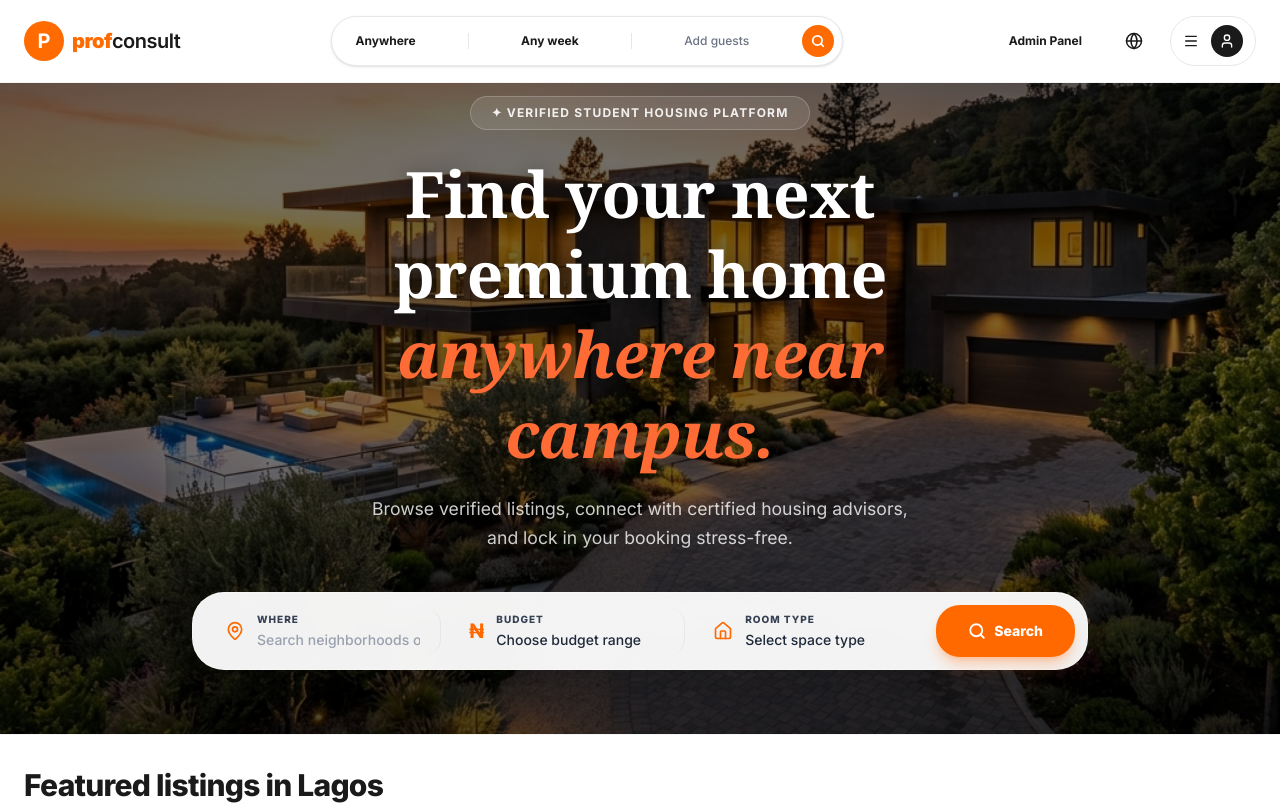
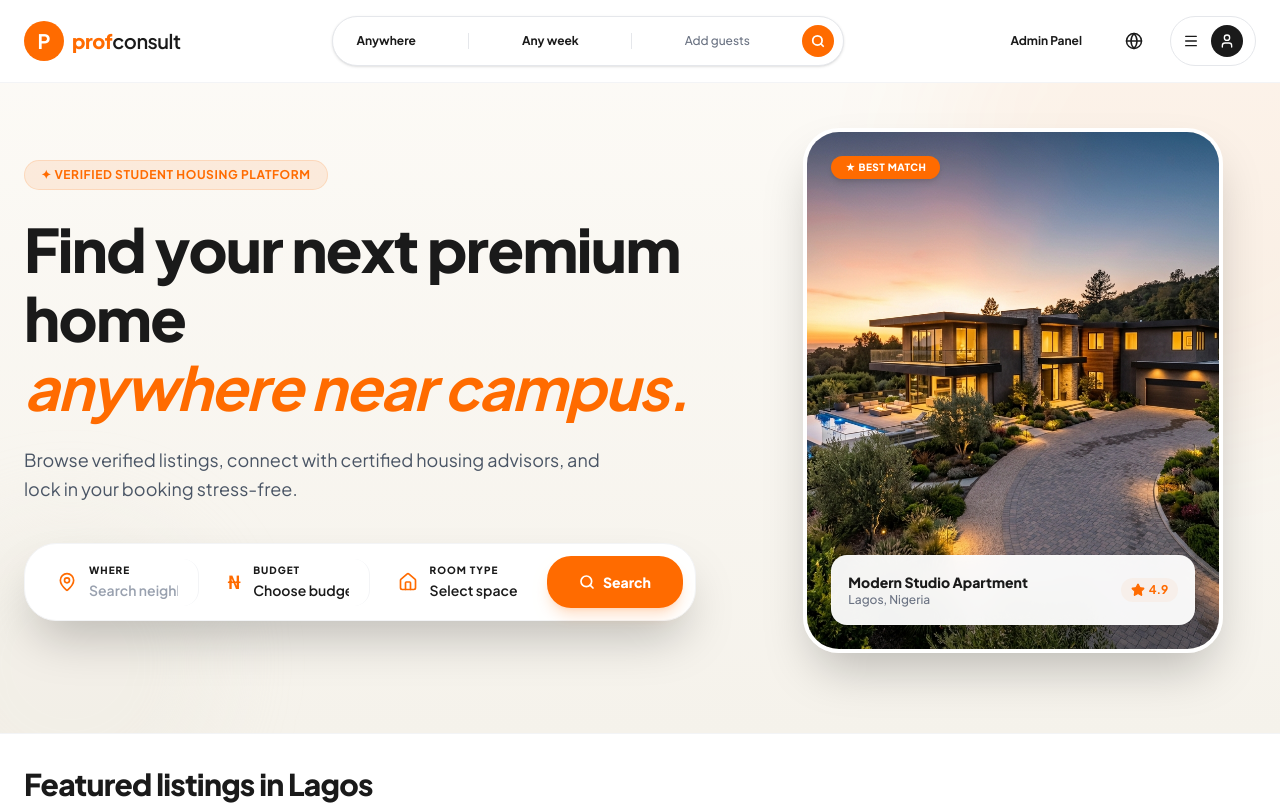
Before and after one commit to muwagunprecious/prof-consult-, a Next.js app: page / in a window 1280 px wide. Shown: the top 805 px of the page. Built offline with nearby package versions, Linux system fonts and the light colour scheme; no server answers; the database is empty.

Commit message:
feat: redesign hero section with two columns, update fonts to Plus Jakarta Sans, make featured listings compact horizontal cards

```diff
--- a/src/app/globals.css
+++ b/src/app/globals.css
@@ -23,8 +23,12 @@
 body {
   background: var(--background);
   color: var(--foreground);
-  font-family: 'Inter', -apple-system, BlinkMacSystemFont, "Segoe UI", Roboto, Helvetica, Arial, sans-serif;
+  font-family: var(--font-jakarta), 'Inter', -apple-system, BlinkMacSystemFont, "Segoe UI", Roboto, Helvetica, Arial, sans-serif;
   overflow-x: hidden;
+}
+
+h1, h2, h3, h4, h5, h6 {
+  font-family: var(--font-jakarta), sans-serif;
 }
 
 .glass-nav {
--- a/src/components/sections/Hero.tsx
+++ b/src/components/sections/Hero.tsx
@@ -1,127 +1,92 @@
 "use client";
 import React from "react";
 import { motion } from "framer-motion";
-import { Search, MapPin, Home as HomeIcon } from "lucide-react";
+import { Search, MapPin, Home as HomeIcon, Star } from "lucide-react";
 import Link from "next/link";
 
 const Hero = () => {
   return (
-    <section
-      className="relative min-h-[90vh] flex items-center justify-center overflow-hidden"
-      style={{
-        backgroundImage: "url('/hero_banner.png')",
-        backgroundSize: "cover",
-        backgroundPosition: "center",
-        backgroundRepeat: "no-repeat",
-      }}
-    >
-      {/* Dark gradient overlay so text is readable */}
-      <div className="absolute inset-0 bg-gradient-to-b from-black/60 via-black/50 to-black/70" />
+    <section className="relative bg-gradient-to-b from-[#FDFBF7] to-[#F5F2EB] pt-32 pb-20 overflow-hidden min-h-[90vh] flex items-center">
+      {/* Background blobs for a modern, premium feel */}
+      <div className="absolute top-0 right-0 w-[500px] h-[500px] bg-brand-orange/5 rounded-full blur-3xl pointer-events-none -mr-40 -mt-20" />
+      <div className="absolute bottom-0 left-0 w-[300px] h-[300px] bg-[#EBE7DF]/30 rounded-full blur-2xl pointer-events-none -ml-20 -mb-20" />
 
-      {/* Content sits on top of the background */}
-      <div className="relative z-10 max-w-5xl mx-auto px-6 w-full flex flex-col items-center text-center pt-24 pb-16">
+      <div className="max-w-7xl mx-auto px-6 w-full relative z-10">
+        <div className="grid grid-cols-1 lg:grid-cols-12 gap-12 items-center">
 
-        {/* Pill badge */}
+          {/* Left Column: Text Content & Search Panel */}
+          <div className="lg:col-span-7 text-left flex flex-col justify-center">
+            {/* Subtle Friendly Pill Tag */}
             <motion.div
               initial={{ opacity: 0, y: 15 }}
               animate={{ opacity: 1, y: 0 }}
               transition={{ duration: 0.5 }}
-          className="mb-6 inline-flex items-center gap-2 bg-white/10 backdrop-blur-sm px-5 py-2 rounded-full text-white/90 text-xs font-bold uppercase tracking-widest border border-white/20"
+              className="mb-6 inline-flex items-center gap-2 bg-brand-orange/10 px-4 py-1.5 rounded-full text-brand-orange text-xs font-bold uppercase tracking-wider border border-brand-orange/15 w-fit"
             >
-          ✦ Verified Student Housing Platform
+              <span>✦ Verified Student Housing Platform</span>
             </motion.div>
 
             {/* Hero Title */}
             <motion.h1
-          initial={{ opacity: 0, y: 25 }}
+              initial={{ opacity: 0, y: 20 }}
               animate={{ opacity: 1, y: 0 }}
-          transition={{ duration: 0.7, delay: 0.1 }}
-          className="font-extrabold leading-tight mb-5 max-w-3xl"
-          style={{
-            fontSize: "clamp(2.2rem, 5vw, 4rem)",
-            fontFamily: "'Georgia', 'Playfair Display', serif",
-            color: "#FFFFFF",
-            textShadow: "0 2px 20px rgba(0,0,0,0.4)",
-            letterSpacing: "-0.01em",
-          }}
+              transition={{ duration: 0.6, delay: 0.1 }}
+              className="text-4xl sm:text-5xl md:text-6xl font-black text-brand-charcoal leading-[1.15] mb-6 tracking-tight font-sans"
             >
-          Find your next premium home{" "}
-          <span
-            style={{
-              color: "#FF6B35",
-              fontStyle: "italic",
-            }}
-          >
-            anywhere near campus.
-          </span>
+              Find your next premium home <br />
+              <span className="text-brand-orange italic font-bold">anywhere near campus.</span>
             </motion.h1>
 
-        {/* Subtitle */}
+            {/* Hero Subtitle */}
             <motion.p
               initial={{ opacity: 0, y: 20 }}
               animate={{ opacity: 1, y: 0 }}
               transition={{ duration: 0.6, delay: 0.2 }}
-          style={{
-            color: "rgba(255,255,255,0.80)",
-            fontSize: "1.1rem",
-            fontFamily: "'Inter', sans-serif",
-            maxWidth: "560px",
-            marginBottom: "2.5rem",
-            lineHeight: 1.65,
-          }}
+              className="text-lg text-gray-600 mb-10 max-w-xl leading-relaxed"
             >
-          Browse verified listings, connect with certified housing advisors, and
-          lock in your booking stress-free.
+              Browse verified listings, connect with certified housing advisors, and lock in your booking stress-free.
             </motion.p>
 
-        {/* Search Panel */}
+            {/* Main Search Panel */}
             <motion.div
               initial={{ opacity: 0, y: 30 }}
               animate={{ opacity: 1, y: 0 }}
               transition={{ duration: 0.7, delay: 0.3 }}
-          className="bg-white/95 backdrop-blur-md p-3 rounded-[32px] shadow-2xl flex flex-col lg:flex-row items-center gap-2 w-full max-w-4xl border border-white/30 hover:shadow-[0_20px_60px_rgba(0,0,0,0.25)] transition-all duration-300"
+              className="bg-white p-3 rounded-[32px] shadow-2xl flex flex-col sm:flex-row items-center gap-2 w-full max-w-2xl border border-gray-100 hover:shadow-2xl transition-all duration-300"
             >
-          {/* Where */}
-          <div className="flex-1 flex items-center px-5 gap-3 w-full border-b lg:border-b-0 lg:border-r border-gray-200 py-3 lg:py-1 text-left cursor-pointer hover:bg-gray-50/60 rounded-2xl transition-colors">
-            <MapPin className="text-orange-500 shrink-0" size={20} />
+              {/* Destination */}
+              <div className="flex-1 flex items-center px-5 gap-3 w-full border-b sm:border-b-0 sm:border-r border-gray-100 py-3 sm:py-1 text-left cursor-pointer hover:bg-gray-50/50 rounded-2xl transition-colors">
+                <MapPin className="text-brand-orange shrink-0" size={20} />
                 <div className="flex-1">
-              <span className="block text-[10px] font-extrabold uppercase tracking-widest text-gray-700">
-                Where
-              </span>
+                  <span className="block text-[10px] font-extrabold uppercase tracking-widest text-[#1A1A1A]">Where</span>
                   <input
                     type="text"
                     placeholder="Search neighborhoods or campus..."
-                className="bg-transparent border-none focus:ring-0 w-full text-gray-800 text-sm outline-none placeholder:text-gray-400 font-medium p-0 mt-0.5"
+                    className="bg-transparent border-none focus:ring-0 w-full text-brand-charcoal text-sm outline-none placeholder:text-gray-400 font-semibold p-0 mt-0.5"
                   />
                 </div>
               </div>
 
               {/* Budget */}
-          <div className="flex-1 flex items-center px-5 gap-3 w-full border-b lg:border-b-0 lg:border-r border-gray-200 py-3 lg:py-1 text-left cursor-pointer hover:bg-gray-50/60 rounded-2xl transition-colors">
-            <span className="text-orange-500 font-bold text-xl shrink-0 leading-none">
-              ₦
-            </span>
+              <div className="flex-1 flex items-center px-5 gap-3 w-full border-b sm:border-b-0 sm:border-r border-gray-100 py-3 sm:py-1 text-left cursor-pointer hover:bg-gray-50/50 rounded-2xl transition-colors">
+                <span className="text-brand-orange font-bold text-lg shrink-0 leading-none">₦</span>
                 <div className="flex-1">
-              <span className="block text-[10px] font-extrabold uppercase tracking-widest text-gray-700">
-                Budget
-              </span>
-              <select className="bg-transparent border-none focus:ring-0 w-full text-gray-800 text-sm outline-none appearance-none font-medium p-0 mt-0.5 cursor-pointer">
+                  <span className="block text-[10px] font-extrabold uppercase tracking-widest text-brand-charcoal">Budget</span>
+                  <select className="bg-transparent border-none focus:ring-0 w-full text-brand-charcoal text-sm outline-none appearance-none font-semibold p-0 mt-0.5 cursor-pointer">
                     <option value="">Choose budget range</option>
-                <option value="50k-100k">₦50k – ₦100k / mo</option>
-                <option value="100k-200k">₦100k – ₦200k / mo</option>
+                    <option value="50k-100k">₦50k - ₦100k / mo</option>
+                    <option value="100k-200k">₦100k - ₦200k / mo</option>
                     <option value="200k+">₦200k+ / mo</option>
                   </select>
                 </div>
               </div>
 
               {/* Room Type */}
-          <div className="flex-1 flex items-center px-5 gap-3 w-full py-3 lg:py-1 text-left cursor-pointer hover:bg-gray-50/60 rounded-2xl transition-colors">
-            <HomeIcon className="text-orange-500 shrink-0" size={20} />
+              <div className="flex-1 flex items-center px-5 gap-3 w-full py-3 sm:py-1 text-left cursor-pointer hover:bg-gray-50/50 rounded-2xl transition-colors">
+                <HomeIcon className="text-brand-orange shrink-0" size={20} />
                 <div className="flex-1">
-              <span className="block text-[10px] font-extrabold uppercase tracking-widest text-gray-700">
-                Room Type
-              </span>
-              <select className="bg-transparent border-none focus:ring-0 w-full text-gray-800 text-sm outline-none appearance-none font-medium p-0 mt-0.5 cursor-pointer">
+                  <span className="block text-[10px] font-extrabold uppercase tracking-widest text-brand-charcoal">Room Type</span>
+                  <select className="bg-transparent border-none focus:ring-0 w-full text-brand-charcoal text-sm outline-none appearance-none font-semibold p-0 mt-0.5 cursor-pointer">
                     <option value="">Select space type</option>
                     <option value="studio">Studio</option>
                     <option value="ensuite">En-suite</option>
@@ -131,13 +96,49 @@ const Hero = () => {
               </div>
 
               {/* Search Button */}
-          <Link href="/listings" className="w-full lg:w-auto shrink-0">
-            <button className="bg-orange-500 hover:bg-orange-600 text-white w-full lg:w-auto px-8 py-4 rounded-[24px] font-extrabold text-sm flex items-center justify-center gap-2 shadow-lg shadow-orange-500/30 transition-all cursor-pointer">
-              <Search size={18} strokeWidth={2.5} />
+              <Link href="/listings" className="w-full sm:w-auto shrink-0">
+                <button className="bg-brand-orange hover:bg-brand-orange-light text-white w-full sm:w-auto px-8 py-4 rounded-[24px] font-extrabold text-sm flex items-center justify-center gap-2 shadow-lg shadow-brand-orange/20 transition-all cursor-pointer">
+                  <Search size={16} strokeWidth={2.5} />
                   <span>Search</span>
                 </button>
               </Link>
             </motion.div>
+          </div>
+
+          {/* Right Column: Premium House Image Showcase */}
+          <div className="lg:col-span-5 flex items-center justify-center relative">
+            <motion.div
+              initial={{ opacity: 0, scale: 0.95 }}
+              animate={{ opacity: 1, scale: 1 }}
+              transition={{ duration: 0.8, delay: 0.2 }}
+              className="relative w-full max-w-[420px] aspect-[4/5] rounded-[36px] overflow-hidden shadow-2xl border-4 border-white"
+            >
+              <img
+                src="/hero_banner.png"
+                alt="Premium Student Housing"
+                className="w-full h-full object-cover"
+              />
+
+              {/* Bottom floating details badge */}
+              <div className="absolute bottom-6 left-6 right-6 bg-white/95 backdrop-blur-md p-4 rounded-2xl shadow-xl flex items-center justify-between border border-white/20">
+                <div>
+                  <h4 className="font-extrabold text-sm text-[#1A1A1A]">Modern Studio Apartment</h4>
+                  <p className="text-xs text-gray-500 font-medium">Lagos, Nigeria</p>
+                </div>
+                <div className="bg-[#FF6B00]/5 px-2.5 py-1 rounded-lg flex items-center gap-1">
+                  <Star size={14} className="fill-brand-orange text-brand-orange" />
+                  <span className="text-xs font-bold text-brand-orange">4.9</span>
+                </div>
+              </div>
+
+              {/* Top rating badge */}
+              <div className="absolute top-6 left-6 bg-brand-orange text-white px-3.5 py-1 rounded-full text-[10px] font-black uppercase tracking-wider shadow-md">
+                ★ Best Match
+              </div>
+            </motion.div>
+          </div>
+
+        </div>
       </div>
     </section>
   );
```
Also changed, not shown: src/app/layout.tsx (+6 -2 lines), src/components/sections/FeaturedListings.tsx (+24 -23 lines). Lines whose indentation alone changed are shown as unchanged.
